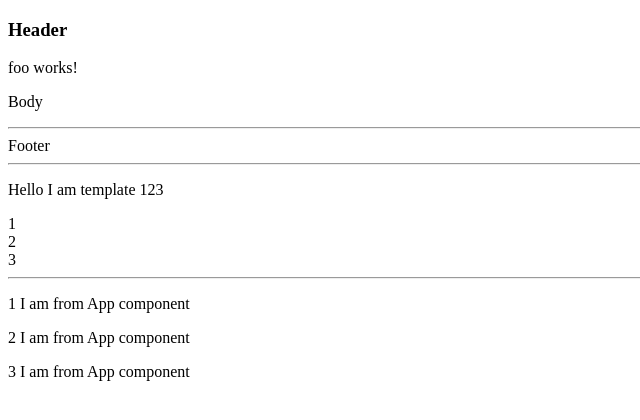
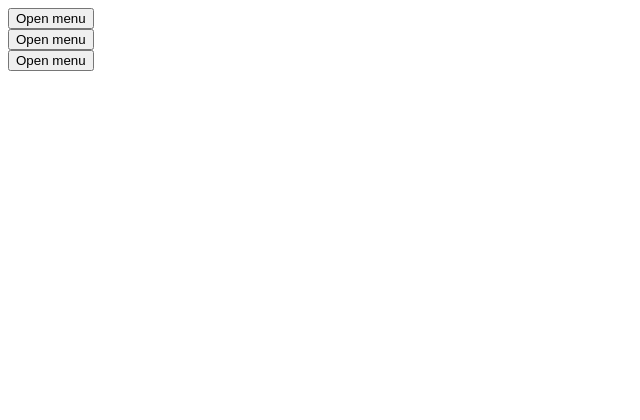
Before and after one commit to Vichislav/Angular, an Angular app: page / in a window 1280 px wide. Shown: the top 420 px of the page, without its empty margins (0-640 px from the left). Built offline with nearby package versions, Linux system fonts and the light colour scheme.

Commit message:
new study angular_8

```diff
--- a/src/app/app.component.html
+++ b/src/app/app.component.html
@@ -1,9 +1,26 @@
-<app-foo [template]="refapp">
-  <h3 class="header">Header</h3>
-  <p class="body">Body</p>
-  <footer class="footer">Footer</footer>
-</app-foo>
+<div>
+  <button (click)="menu1.show()">
+    Open menu
+  </button>
+  <app-menu #menu1>
+    <p>From App Component One</p>
+  </app-menu>
+</div>
 
-<ng-template #refapp let-element>
-  <p>{{element}} I am from App component</p>
-</ng-template>
+<div>
+  <button (click)="menu2.show()">
+    Open menu
+  </button>
+  <app-menu #menu2>
+    <p>From App Componen Two</p>
+  </app-menu>
+</div>
+
+<div>
+  <button (click)="menu3.show()">
+    Open menu
+  </button>
+  <app-menu #menu3>
+    <p>From App Component Three</p>
+  </app-menu>
+</div>
--- a/src/app/app.component.ts
+++ b/src/app/app.component.ts
@@ -6,11 +6,4 @@ import { Component } from '@angular/core';
   styleUrls: ['./app.component.scss']
 })
 export class AppComponent {
-  expression = false;
-  title = 'my-project';
-  age = 18;
-
-  onSayHi(text: string) {
-    console.log(text);
-  }
 }
--- a/src/app/app.module.ts
+++ b/src/app/app.module.ts
@@ -5,14 +5,14 @@ import { AppRoutingModule } from './app-routing.module';
 import { AppComponent } from './app.component';
 import { UserComponent } from './user.component';
 import { FormsModule } from '@angular/forms';
-import { FooComponent } from './components/foo/foo.component';
+import { MenuComponent } from './components/menu/menu.component';
 
 
 @NgModule({
   declarations: [
     AppComponent,
     UserComponent,
-    FooComponent
+    MenuComponent
   ],
   imports: [
     BrowserModule,
--- a/src/app/components/foo/foo.component.html
+++ /dev/null
@@ -1,26 +0,0 @@
-<ng-content select=".header"></ng-content>
-<p>foo works!</p>
-<ng-content></ng-content>
-<hr>
-<ng-content select="footer"></ng-content>
-<hr>
-
-<ng-template #ref let-number="foo" let-prefix>
-  <p>{{prefix}} I am template {{number}}</p>
-</ng-template>
-
-<ng-container *ngTemplateOutlet="ref; context: {foo: 123, $implicit: 'Hello'}"></ng-container>
-
-<! --испоользование тега ng-container вместо div, позволяет не создавать лишних дивов при отрисовке  -->
-<ng-container *ngIf="true">
-  <div *ngFor="let item of [1,2,3]">{{item}}</div>
-</ng-container>
-
-<hr>
-<ng-template #defaultTemplate let-element>
-  <p>{{element}} I am default template</p>
-</ng-template>
-
-<div *ngFor="let item of [1,2,3]">
-  <ng-container *ngTemplateOutlet="template || defaultTemplate; context: {$implicit: item}"></ng-container>
-</div>
--- /dev/null
+++ b/src/app/components/menu/menu.component.html
@@ -0,0 +1,3 @@
+<div class="menu">
+  <ng-content></ng-content>
+</div>
--- /dev/null
+++ b/src/app/components/menu/menu.component.scss
@@ -0,0 +1,12 @@
+:host-context(.hidden) {
+  display: none;
+}
+:host {
+  position: relative;
+  .menu {
+    position: absolute;
+    background-color: #ccc;
+    border: 1px solid black;
+  }
+
+}
--- /dev/null
+++ b/src/app/components/menu/menu.component.ts
@@ -0,0 +1,39 @@
+import { Component, HostBinding, HostListener, OnInit } from '@angular/core';
+
+@Component({
+  selector: 'app-menu',
+  templateUrl: './menu.component.html',
+  styleUrls: ['./menu.component.scss']
+})
+export class MenuComponent implements OnInit {
+
+  @HostBinding('class')
+  hostClass = 'hidden';
+  private skipClick = false;
+  constructor() { }
+
+  ngOnInit(): void {
+  }
+
+  @HostListener('click', ['$event'])
+  hostClick(event: Event) {
+    console.log('click', event);
+    event.stopPropagation();
+  }
+
+
+  show() {
+    this.hostClass = '';
+    this.skipClick = true;
+  }
+
+  @HostListener('window:click',)
+  hide() {
+    if (this.skipClick) {
+      this.skipClick = false;
+      return;
+    }
+    this.hostClass = 'hidden';
+  }
+
+}
```
Also changed, not shown: src/app/components/foo/foo.component.ts (deleted, +0 -12 lines), src/app/components/foo/foo.component.scss (deleted).
